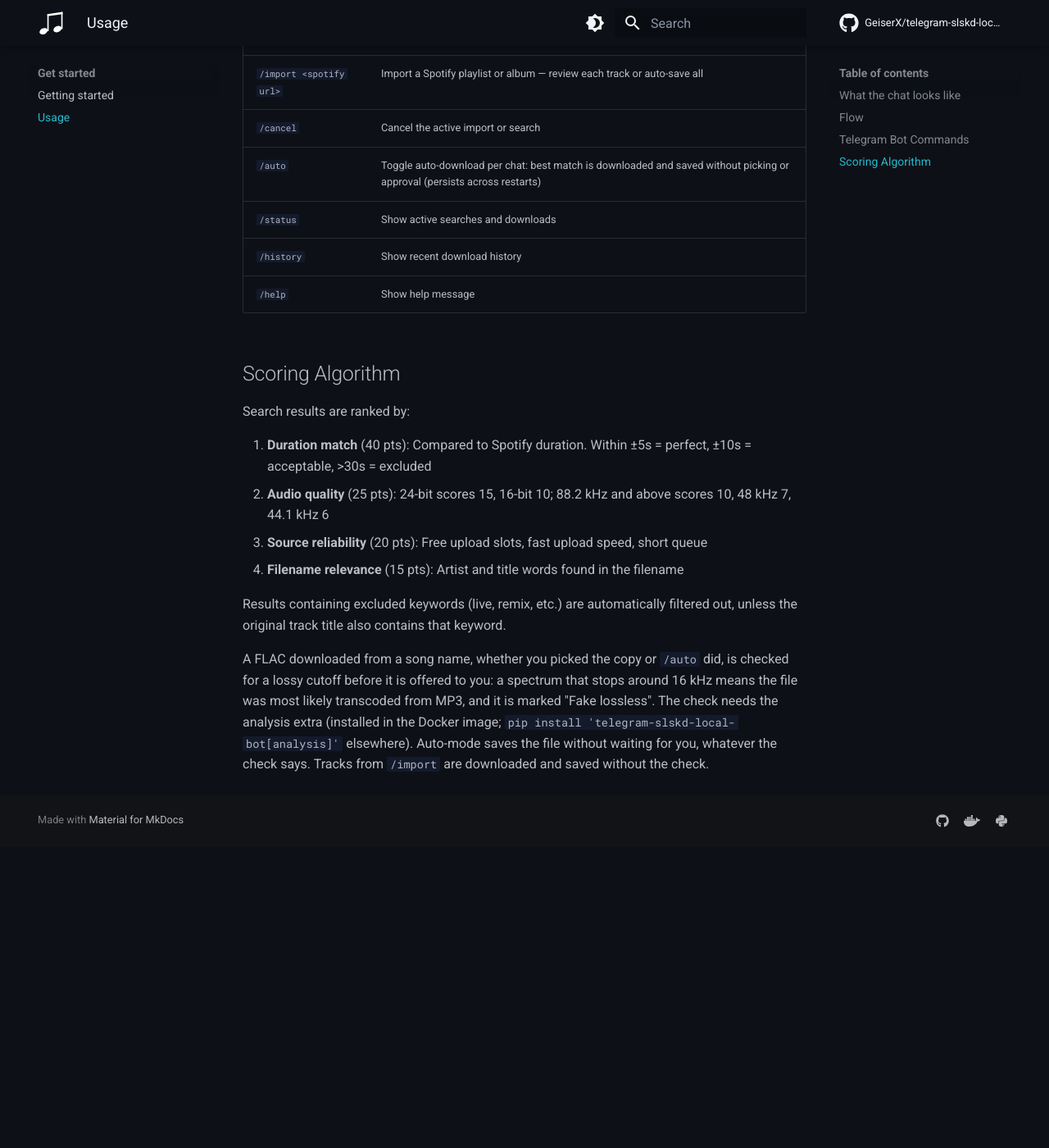
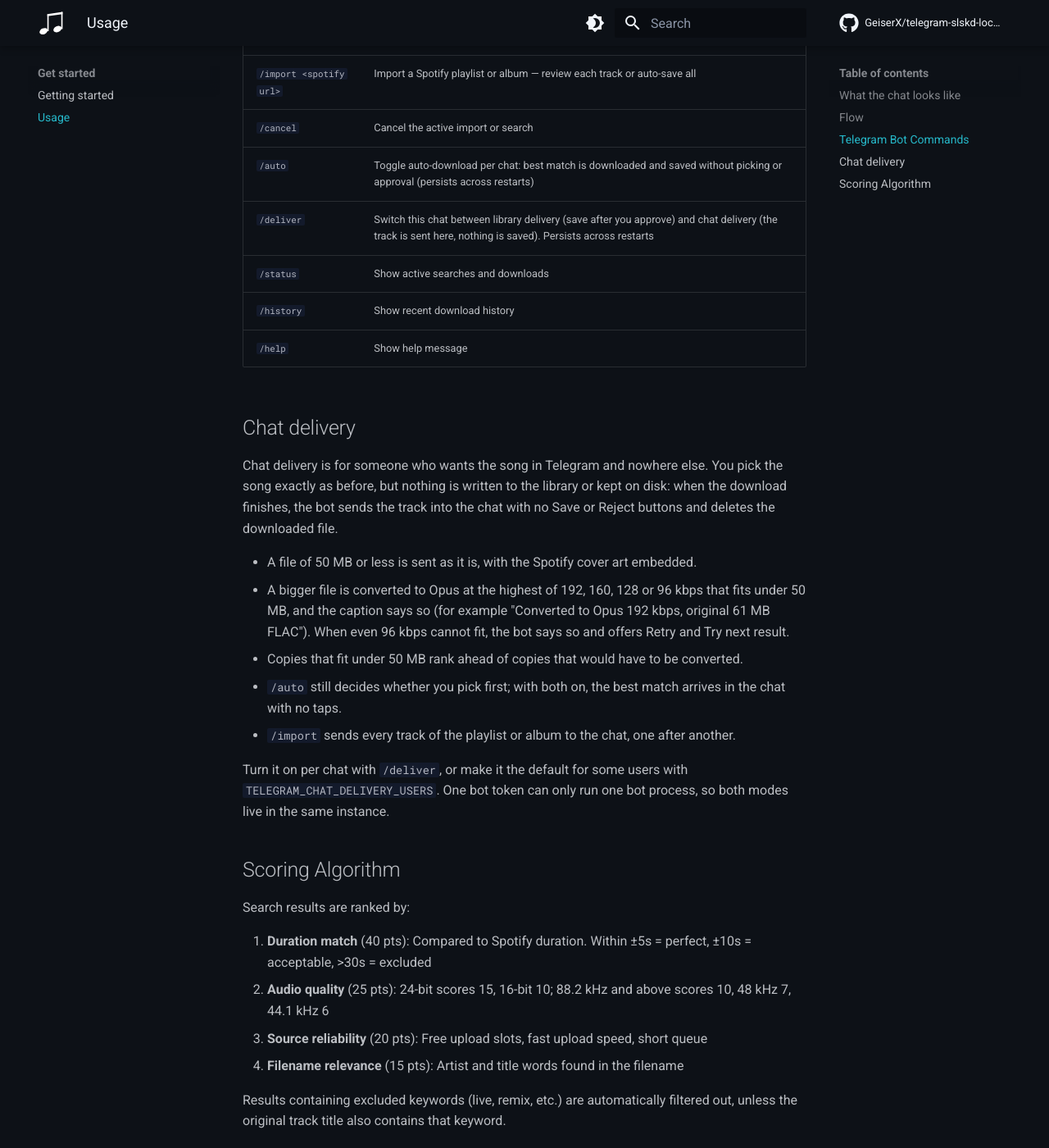
Before and after one commit to GeiserX/telegram-slskd-local-bot, an MkDocs documentation site: the page built from docs/usage.md, in a window 1280 px wide and 1400 px high, scrolled down 924 px. Shown: the whole window at 82% size. Built offline with MkDocs 1.6.1 and Material for MkDocs 9.7.7, drawn with Linux system fonts in a browser that asks for light colours; comment, search, counter and statistics services are not loaded; before the commit the page ends 1957 px from its top, so only the background shows below that.

Commit message:
docs: document chat delivery and release 0.13.0

```diff
--- a/docker-compose.yml
+++ b/docker-compose.yml
@@ -1,6 +1,6 @@
 services:
   slskd-importer:
-    image: drumsergio/telegram-slskd-local-bot:0.12.1
+    image: drumsergio/telegram-slskd-local-bot:0.13.0
     build: .
     container_name: slskd_importer
     restart: unless-stopped
@@ -9,6 +9,7 @@ services:
       # Telegram Bot (required)
       TELEGRAM_BOT_TOKEN: ${TELEGRAM_BOT_TOKEN}
       TELEGRAM_ALLOWED_USERS: ${TELEGRAM_ALLOWED_USERS:-}
+      TELEGRAM_CHAT_DELIVERY_USERS: ${TELEGRAM_CHAT_DELIVERY_USERS:-}
 
       # Spotify API (required)
       SPOTIFY_CLIENT_ID: ${SPOTIFY_CLIENT_ID}
--- a/docs/usage.md
+++ b/docs/usage.md
@@ -26,9 +26,27 @@ lossless", with the frequency where it stops. Then you tap Save to library or Re
 | `/import <spotify url>` | Import a Spotify playlist or album — review each track or auto-save all |
 | `/cancel` | Cancel the active import or search |
 | `/auto` | Toggle auto-download per chat: best match is downloaded and saved without picking or approval (persists across restarts) |
+| `/deliver` | Switch this chat between library delivery (save after you approve) and chat delivery (the track is sent here, nothing is saved). Persists across restarts |
 | `/status` | Show active searches and downloads |
 | `/history` | Show recent download history |
 | `/help` | Show help message |
+
+## Chat delivery
+
+Chat delivery is for someone who wants the song in Telegram and nowhere else. You pick the song exactly
+as before, but nothing is written to the library or kept on disk: when the download finishes, the bot sends
+the track into the chat with no Save or Reject buttons and deletes the downloaded file.
+
+- A file of 50 MB or less is sent as it is, with the Spotify cover art embedded.
+- A bigger file is converted to Opus at the highest of 192, 160, 128 or 96 kbps that fits under 50 MB, and
+  the caption says so (for example "Converted to Opus 192 kbps, original 61 MB FLAC"). When even 96 kbps
+  cannot fit, the bot says so and offers Retry and Try next result.
+- Copies that fit under 50 MB rank ahead of copies that would have to be converted.
+- `/auto` still decides whether you pick first; with both on, the best match arrives in the chat with no taps.
+- `/import` sends every track of the playlist or album to the chat, one after another.
+
+Turn it on per chat with `/deliver`, or make it the default for some users with `TELEGRAM_CHAT_DELIVERY_USERS`.
+One bot token can only run one bot process, so both modes live in the same instance.
 
 ## Scoring Algorithm
 
--- a/pyproject.toml
+++ b/pyproject.toml
@@ -4,7 +4,7 @@ build-backend = "setuptools.build_meta"
 
 [project]
 name = "telegram-slskd-local-bot"
-version = "0.12.1"
+version = "0.13.0"
 description = "Automated music discovery and download via Telegram bot. Resolves metadata from Spotify, searches and downloads FLAC from Soulseek (slskd), and organizes your library."
 readme = "README.md"
 requires-python = ">=3.11"
```
Also changed, not shown: README.md (+3 -2 lines), docs/CHANGELOG.md (+17 -0 lines), docs/configuration.md (+1 -0 lines), docs/getting-started.md (+1 -1 lines), 2 other files.
